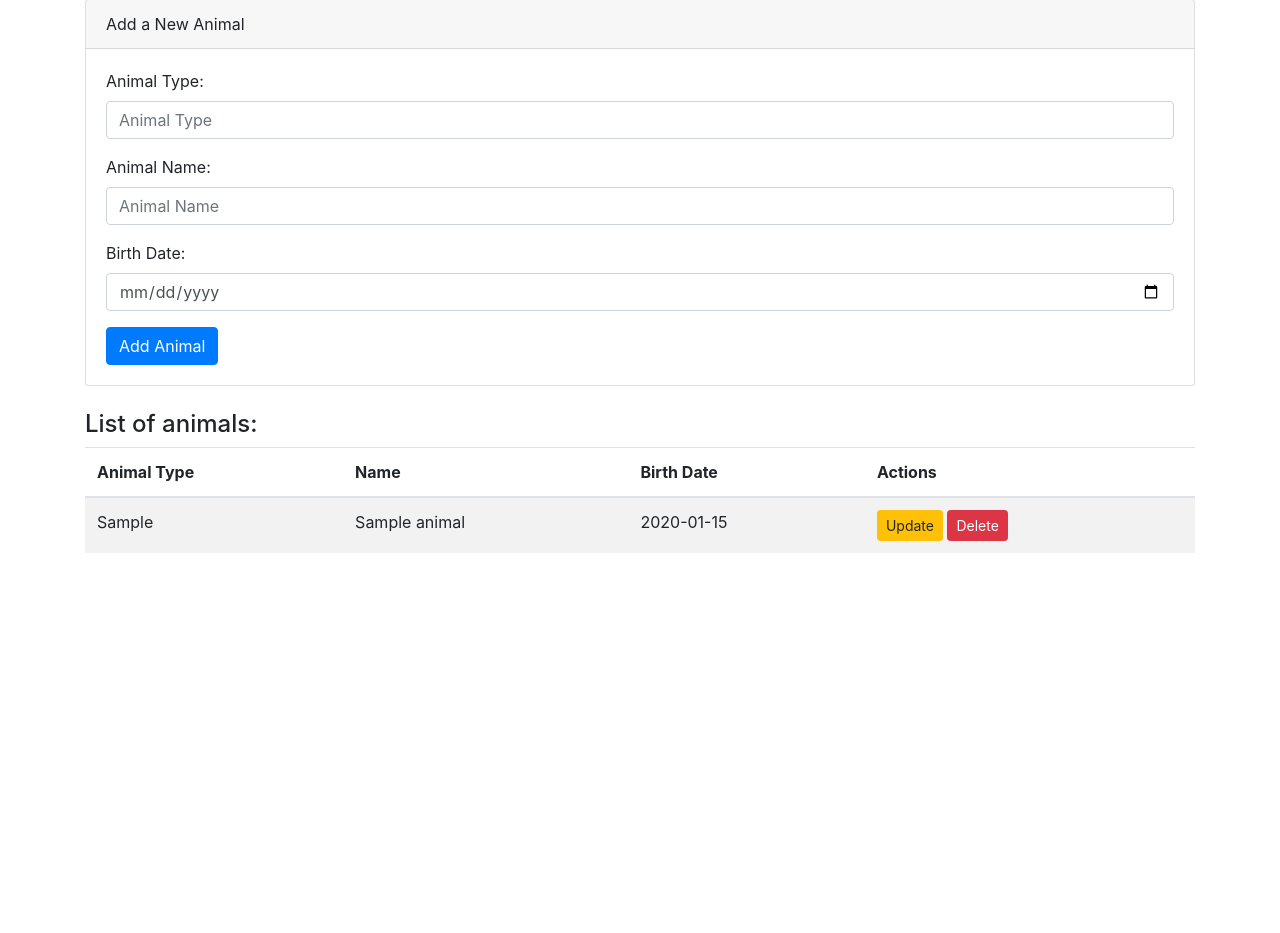
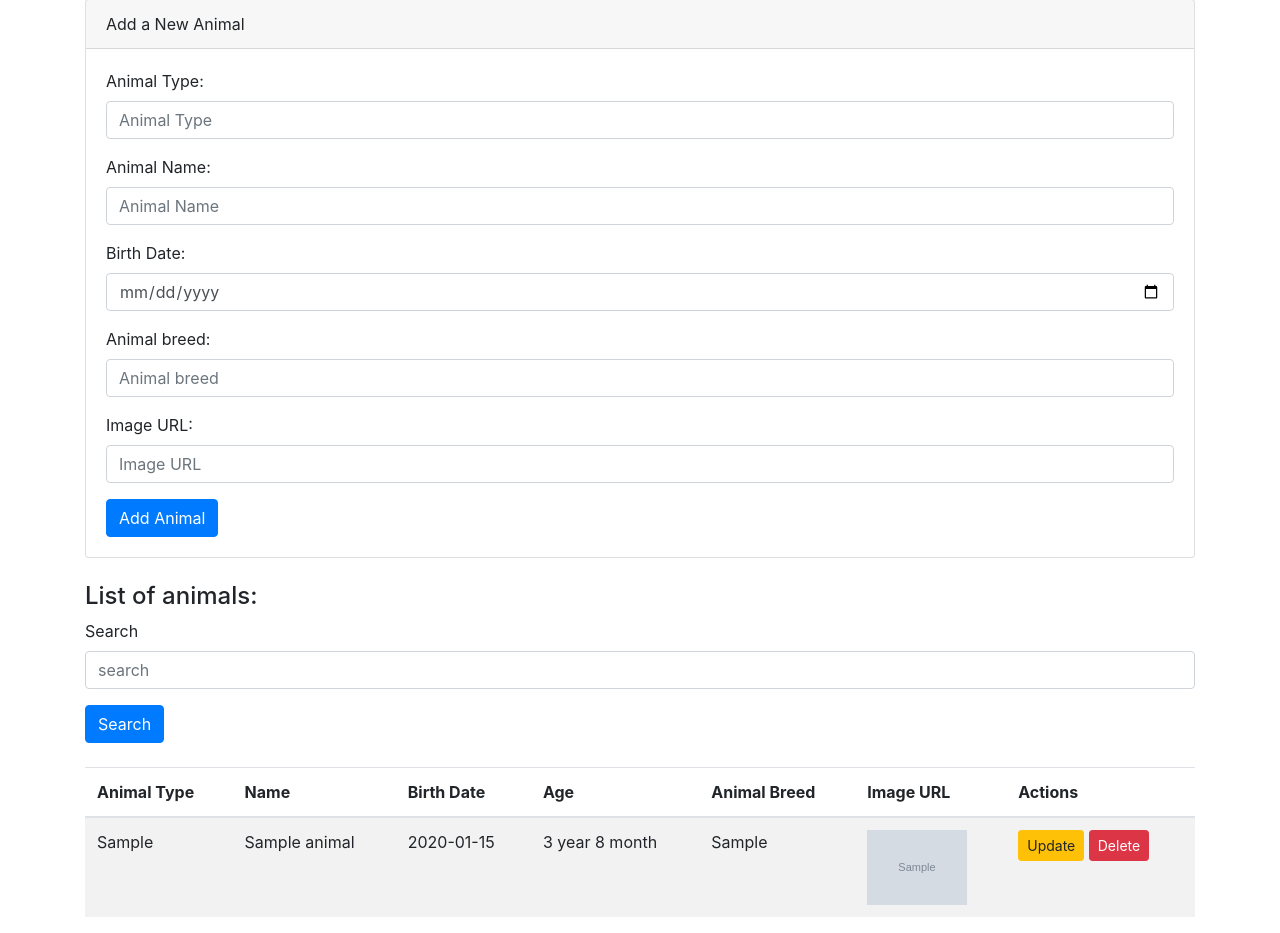
Before and after one commit to marcustas/course_flask, a Flask app: page / in a window 1280 px wide. Shown: the part 87-1020 px from the top of the page. Before the commit the page ends 640 px from the top, so only its background shows below. Run offline with Flask 3, Linux system fonts and the light colour scheme; tables that the repository leaves empty hold one stand-in row (values such as "Sample post"); grey boxes marked "Sample" are stand-in pictures; some libraries are stand-ins or nearby versions.

Commit message:
added search, new fields,health check endpoint

```diff
--- a/app.py
+++ b/app.py
@@ -17,10 +17,29 @@ def home() -> str:
     return render_template('home.html')
 
 
+@app.route('/health')
+def health() -> Response:
+    return jsonify({'message': 'OK'}), 200
+
+
 @app.route('/animals', methods=['GET'])
 def index() -> Response:
-    animals = Animal.query.all()
-    return jsonify({"animals": [AnimalResponse.model_validate(animal).model_dump(mode='json') for animal in animals]})
+    search_value = request.args.get('search')
+
+    if search_value:
+        animals = Animal.query.filter_by(name=search_value).all()
+    else:
+        animals = Animal.query.all()
+
+    response = {'animals': []}
+    for animal in animals:
+        model = AnimalResponse.model_validate(animal)
+        age = model.get_age()
+        data = model.model_dump(mode='json')
+        data['age'] = age
+        response['animals'].append(data)
+    json_response = jsonify(response)
+    return json_response
 
 
 @app.route('/animal', methods=['POST'])
@@ -29,7 +48,9 @@ def add_animal() -> tuple[Response, int]:
     new_animal = Animal(
         animal_type=data.animal_type,
         name=data.name,
-        birth_date=data.birth_date
+        birth_date=data.birth_date,
+        animal_breed=data.animal_breed,
+        image_url=data.image_url
     )
     db.session.add(new_animal)
     db.session.commit()
@@ -51,6 +72,8 @@ def update_animal(pk: int) -> Union[Response, tuple[Response, int]]:
     animal.animal_type = data.animal_type
     animal.name = data.name
     animal.birth_date = data.birth_date
+    animal.animal_breed = data.animal_breed
+    animal.image_url = data.image_url
     db.session.commit()
     return jsonify(
         {
--- a/models/pydantic/models.py
+++ b/models/pydantic/models.py
@@ -6,6 +6,8 @@ class AnimalCreate(BaseModel):
     animal_type: str
     name: str
     birth_date: date
+    animal_breed: str
+    image_url: str
 
 
 class AnimalResponse(BaseModel):
@@ -15,3 +17,26 @@ class AnimalResponse(BaseModel):
     animal_type: str
     name: str
     birth_date: date
+    animal_breed: str
+    image_url: str
+
+    def get_age(self) -> str:
+        today = date.today()
+        years = today.year - self.birth_date.year
+        months = today.month - self.birth_date.month
+
+        if today.day < self.birth_date.day:
+            months -= 1
+
+        if months < 0:
+            years -= 1
+            months += 12
+
+        if years > 0 and months > 0:
+            age_str = f"{years} year {months} month"
+        elif years > 0:
+            age_str = f"{years} year"
+        else:
+            age_str = f"{months} month"
+
+        return age_str
--- a/models/sqlalchemy/models.py
+++ b/models/sqlalchemy/models.py
@@ -9,3 +9,5 @@ class Animal(db.Model):
     animal_type = db.Column(db.String, nullable=False)
     name = db.Column(db.String, nullable=False)
     birth_date = db.Column(db.Date, nullable=False)
+    animal_breed = db.Column(db.String, nullable=False)
+    image_url = db.Column(db.String, nullable=False)
--- a/templates/home.html
+++ b/templates/home.html
@@ -17,10 +17,10 @@
     <h2>Animals in the Shelter</h2>
 
     <!-- Add animal form -->
-    <div class="card mt-4">
+    <div class="card mt-4 ">
         <div class="card-header">Add a New Animal</div>
-        <div class="card-body">
-            <form id="addAnimalForm">
+        <div class="card-body" >
+            <form id="addAnimalForm" >
                 <div class="form-group">
                     <label for="animal_type">Animal Type:</label>
                     <input type="text" class="form-control" id="animal_type" placeholder="Animal Type" required>
@@ -33,6 +33,14 @@
                     <label for="birth_date">Birth Date:</label>
                     <input type="date" class="form-control" id="birth_date" required>
                 </div>
+                <div class="form-group">
+                    <label for="animal_breed">Animal breed:</label>
+                    <input type="text" class="form-control" id="animal_breed" placeholder="Animal breed" required>
+                </div>
+                <div class="form-group">
+                    <label for="image_url">Image URL:</label>
+                    <input type="text" class="form-control" id="image_url" placeholder="Image URL" required>
+                </div>
                 <button type="submit" class="btn btn-primary">Add Animal</button>
             </form>
         </div>
@@ -40,12 +48,22 @@
 
     <!-- List of animals in a table -->
     <h4 class="mt-4">List of animals:</h4>
+    <form id="searchForm" class="mb-4" >
+         <div class="form-group">
+             <label for="search">Search</label>
+             <input type="text" class="form-control" id="search" placeholder="search" required>
+         </div>
+         <button type="submit" class="btn btn-primary">Search</button>
+    </form>
     <table class="table table-striped">
         <thead>
         <tr>
             <th>Animal Type</th>
             <th>Name</th>
             <th>Birth Date</th>
+            <th>Age</th>
+            <th>Animal Breed</th>
+            <th>Image URL</th>
             <th>Actions</th>
         </tr>
         </thead>
@@ -80,6 +98,14 @@
                         <label for="editAnimalBirthDate">Birth Date:</label>
                         <input type="date" class="form-control" id="editAnimalBirthDate" required>
                     </div>
+                    <div class="form-group">
+                    <label for="editAnimalBreed">Animal breed:</label>
+                    <input type="text" class="form-control" id="editAnimalBreed" placeholder="Animal breed" required>
+                </div>
+                <div class="form-group">
+                    <label for="editImageUrl">Image URL:</label>
+                    <input type="text" class="form-control" id="editImageUrl" placeholder="Image URL" required>
+                </div>
                 </form>
             </div>
             <div class="modal-footer">
@@ -95,11 +121,13 @@
     function updateAnimal(id) {
         // Fetch the current details of the animal to pre-populate the form.
         // This assumes you have a backend route to get details of a single animal.
-        $.getJSON(`/animal/${id}`, function(data) {
+        $.getJSON(`/animal/${id}`, function (data) {
             $('#editAnimalId').val(data.animal.id);
             $('#editAnimalType').val(data.animal.animal_type);
             $('#editAnimalName').val(data.animal.name);
             $('#editAnimalBirthDate').val(data.animal.birth_date);
+            $('#editAnimalBreed').val(data.animal.animal_breed);
+            $('#editImageUrl').val(data.animal.image_url);
             $('#editAnimalModal').modal('show');
         });
     }
@@ -108,7 +136,9 @@
         const updatedAnimal = {
             animal_type: $('#editAnimalType').val(),
             name: $('#editAnimalName').val(),
-            birth_date: $('#editAnimalBirthDate').val()
+            birth_date: $('#editAnimalBirthDate').val(),
+            animal_breed: $('#editAnimalBreed').val(),
+            image_url: $('#editImageUrl').val(),
         };
 
         const animalId = $('#editAnimalId').val();
@@ -118,7 +148,7 @@
             type: 'PUT',
             data: JSON.stringify(updatedAnimal),
             contentType: 'application/json',
-            success: function() {
+            success: function () {
                 $('#editAnimalModal').modal('hide');
                 fetchAnimals();
             }
@@ -128,15 +158,18 @@
 
     // Fetch all animals and display them
     function fetchAnimals() {
-        $.getJSON('/animals', function(data) {
+        const  search= $('#search').val()
+        $.getJSON('/animals',{search}, function (data) {
             $('#animalsList').empty();
             data.animals.forEach(animal => {
-                console.log(animal)
                 $('#animalsList').append(`
                     <tr>
                         <td>${animal.animal_type}</td>
                         <td>${animal.name}</td>
                         <td>${animal.birth_date}</td>
+                        <td>${animal.age}</td>
+                        <td>${animal.animal_breed}</td>
+                        <td><img src=${animal.image_url} class="img-fluid" alt="image" width="100" height="50"> </td>
                         <td>
                             <button class="btn btn-warning btn-sm" onclick="updateAnimal(${animal.id})">Update</button>
                             <button class="btn btn-danger btn-sm" onclick="deleteAnimal(${animal.id})">Delete</button>
@@ -148,23 +181,31 @@
     }
 
     // Add new animal
-    $('#addAnimalForm').on('submit', function(e) {
+    $('#addAnimalForm').on('submit', function (e) {
         e.preventDefault();
         const newAnimal = {
             animal_type: $('#animal_type').val(),
             name: $('#name').val(),
-            birth_date: $('#birth_date').val()
+            birth_date: $('#birth_date').val(),
+            animal_breed: $('#animal_breed').val(),
+            image_url: $('#image_url').val(),
         };
         $.ajax({
             url: '/animal',
             type: 'POST',
             data: JSON.stringify(newAnimal),
             contentType: 'application/json',
-            success: function() {
+            success: function () {
                 fetchAnimals();
                 $('#addAnimalForm')[0].reset();
             }
         });
+    });
+
+     // Search
+    $('#searchForm').on('submit', function (e) {
+        e.preventDefault();
+        fetchAnimals()
     });
 
     // Delete animal
@@ -173,7 +214,7 @@
             $.ajax({
                 url: `/animal/${id}`,
                 type: 'DELETE',
-                success: function() {
+                success: function () {
                     fetchAnimals();
                 }
             });
```
Also changed, not shown: migrations/versions/fc2840881a56_.py (renamed from migrations/versions/e08fc0218f8b_.py, +5 -3 lines). Lines whose indentation alone changed are shown as unchanged.
